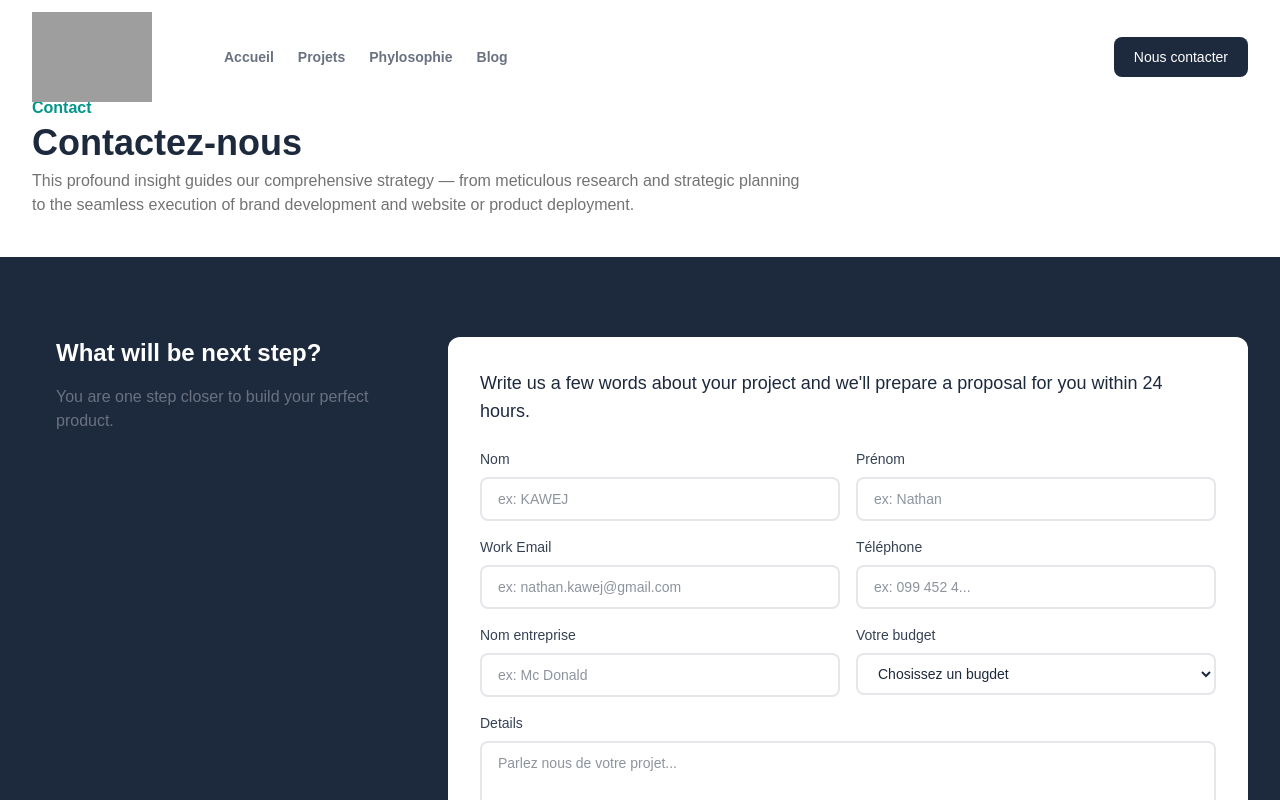
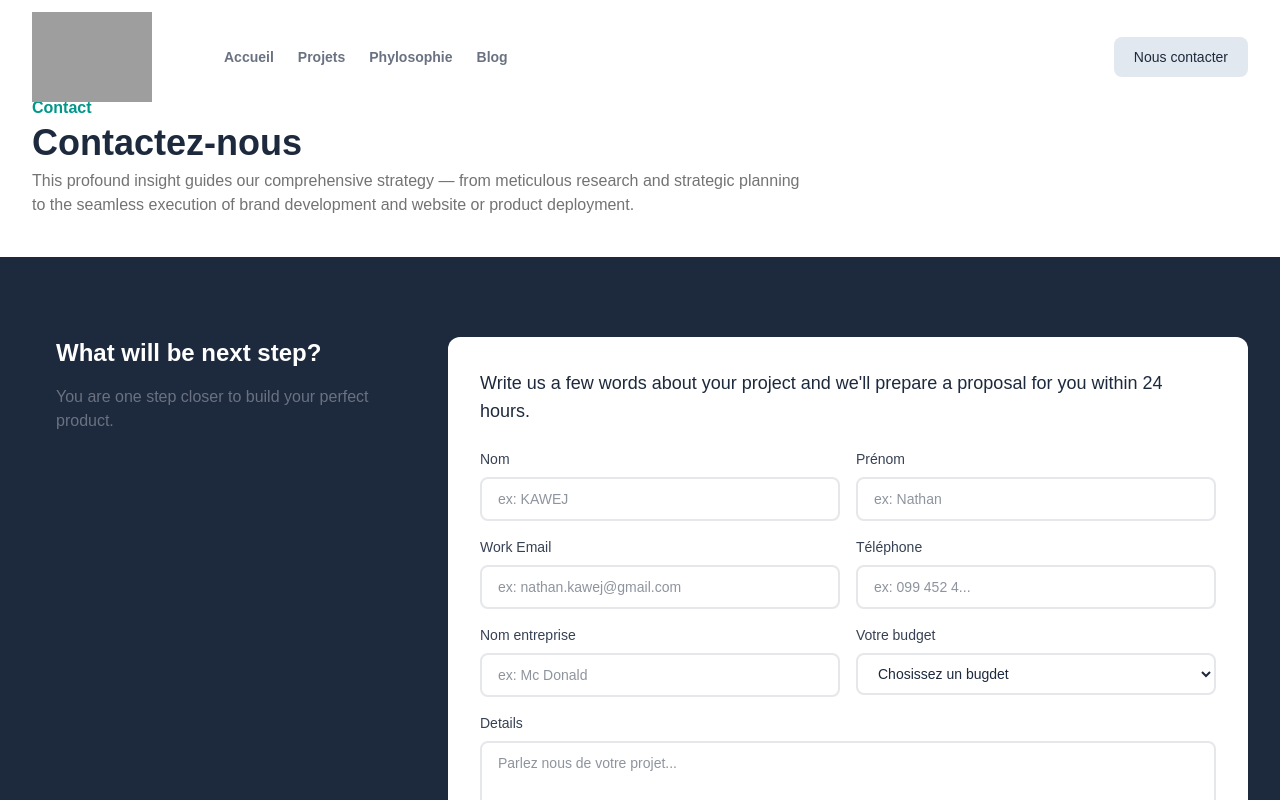
Before and after one commit to Aaron-KASONGO/softhoare-site, a Next.js app: page /contact in a window 1280 px wide. Shown: the top 800 px of the page. Built offline with nearby package versions, Linux system fonts and the light colour scheme; grey boxes are pictures that could not be loaded.

Commit message:
add variant of navbar

```diff
--- a/app/_components/navbar.tsx
+++ b/app/_components/navbar.tsx
@@ -3,7 +3,9 @@
 import { Menu, X } from 'lucide-react';
 import React, { useEffect, useState } from 'react'
 
-export const Navbar = () => {
+type NavbarVariant = "light"|"dark"
+
+export const Navbar: React.FC<{variant?: NavbarVariant}> = ({variant = "light"}) => {
     const [isScrolled, setIsScrolled] = useState(false);
     const [isMenuOpen, setIsMenuOpen] = useState(false);
     const [state, setState] = useState(false)
@@ -28,7 +30,7 @@ export const Navbar = () => {
     return (
     <>
         {/* Navbar */}
-      <nav className={`fixed w-full z-50 transition-all duration-300 ${isScrolled ? 'bg-white shadow-lg' : 'bg-transparent'}`}>
+      <nav className={`fixed w-full z-50 transition-all duration-300 ${isScrolled ? variant === "light" ? 'bg-white shadow-lg': 'bg-slate-800 shadow-lg' : 'bg-transparent'}`}>
         <div className="relative items-center py-3 px-4 mx-auto container sm:px-8 md:flex md:space-x-6">
                 <div className="flex justify-between">
                     <a href="javascript:void(0)">
@@ -60,14 +62,14 @@ export const Navbar = () => {
                     <div className="items-center space-y-5 md:flex md:space-x-6 md:space-y-0 md:ml-12">
                         {
                             navigation.map((item, idx) => (
-                                <li className="text-gray-500 hover:text-slate-800 font-semibold" key={idx}>
+                                <li className={`text-gray-500 ${variant === 'light' ? "hover:text-slate-800": "hover:text-slate-300"} font-semibold`} key={idx}>
                                     <a href={item.path}>{item.title}</a>
                                 </li>
                             ))
                         }
                     </div>
                     <li className="order-2 py-5 md:py-0">
-                        <a href="/contact" className="py-2 px-5 rounded-lg font-medium text-white text-center bg-slate-800 hover:bg-slate-700 active:bg-slate-900 duration-150 block md:py-3 md:inline">
+                        <a href="/contact" className={`py-2 px-5 rounded-lg font-medium text-center ${variant === 'light' ? "text-white bg-slate-800 hover:bg-slate-700 active:bg-slate-900": "text-slate-800 bg-slate-200 hover:bg-slate-100 active:bg-slate-300"} duration-150 block md:py-3 md:inline`}>
                             Nous contacter
                         </a>
                     </li>
--- a/app/contact/page.tsx
+++ b/app/contact/page.tsx
@@ -32,7 +32,7 @@ const budgets = [
 const Contact = () => {
   return (
     <div className='min-h-screen bg-white'>
-        <Navbar />
+        <Navbar variant='dark' />
 
         <div className="container space-y-8 mx-auto px-4 sm:px-6 lg:px-8 pt-24">
 
```
